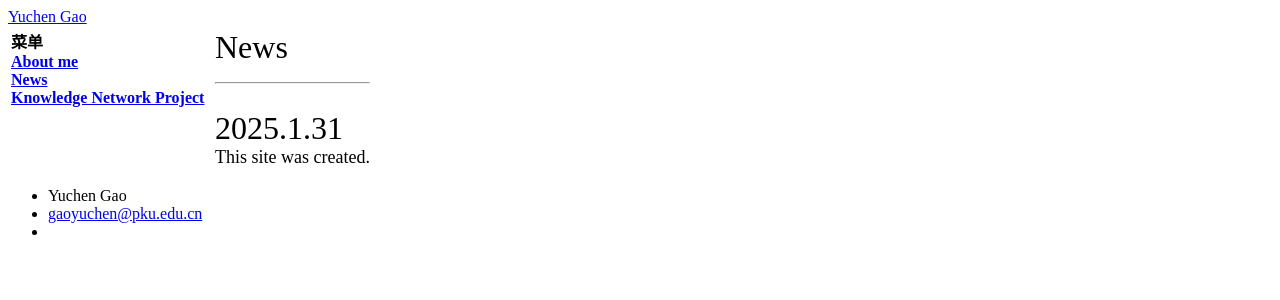
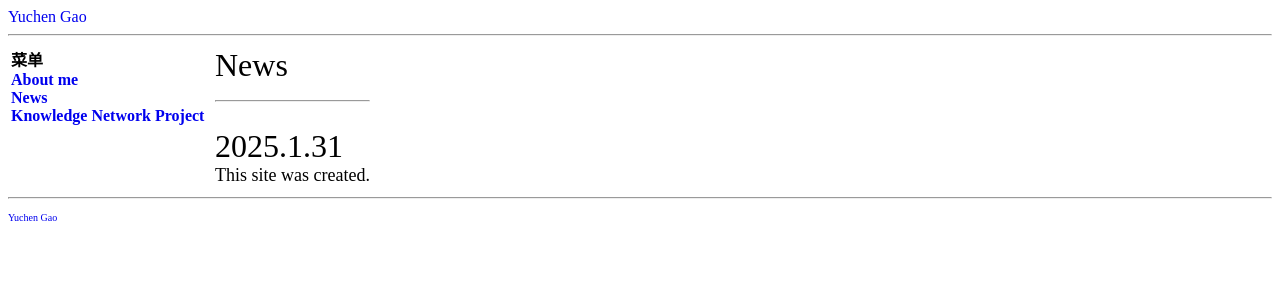
Before and after one commit to GYC1999/GYC1999.github.io, a Jekyll site: the page built from index.html, in a window 1280 px wide. Shown: the top 300 px of the page. Built offline with Jekyll 4.4.1, drawn with Linux system fonts in a browser that asks for light colours.

Commit message:
Update default.html

```diff
--- a/_layouts/default.html
+++ b/_layouts/default.html
@@ -2,12 +2,16 @@
 <html>
 
   {% include head.html %}
+  <style type="text/css">
+    a {TEXT-DECORATION:none}
+  </style>
 
   <body>
 
     <div class="header" style="background-color:EEEEEE">
-      <a href="index.html">Yuchen Gao</a>
+      <a href="index.html"><font size="3">Yuchen Gao</font></a>
     </div>
+    <hr>
 
     <div class="page-content">
       <table border="0">
@@ -22,8 +26,10 @@
         </td>
       </table>
     </div>
-
-    {% include footer.html %}
+    <hr>
+    <div class="header" style="background-color:EEEEEE">
+      <a href="index.html"><font size="1">Yuchen Gao</font></a>
+    </div>
 
   </body>
 
```
